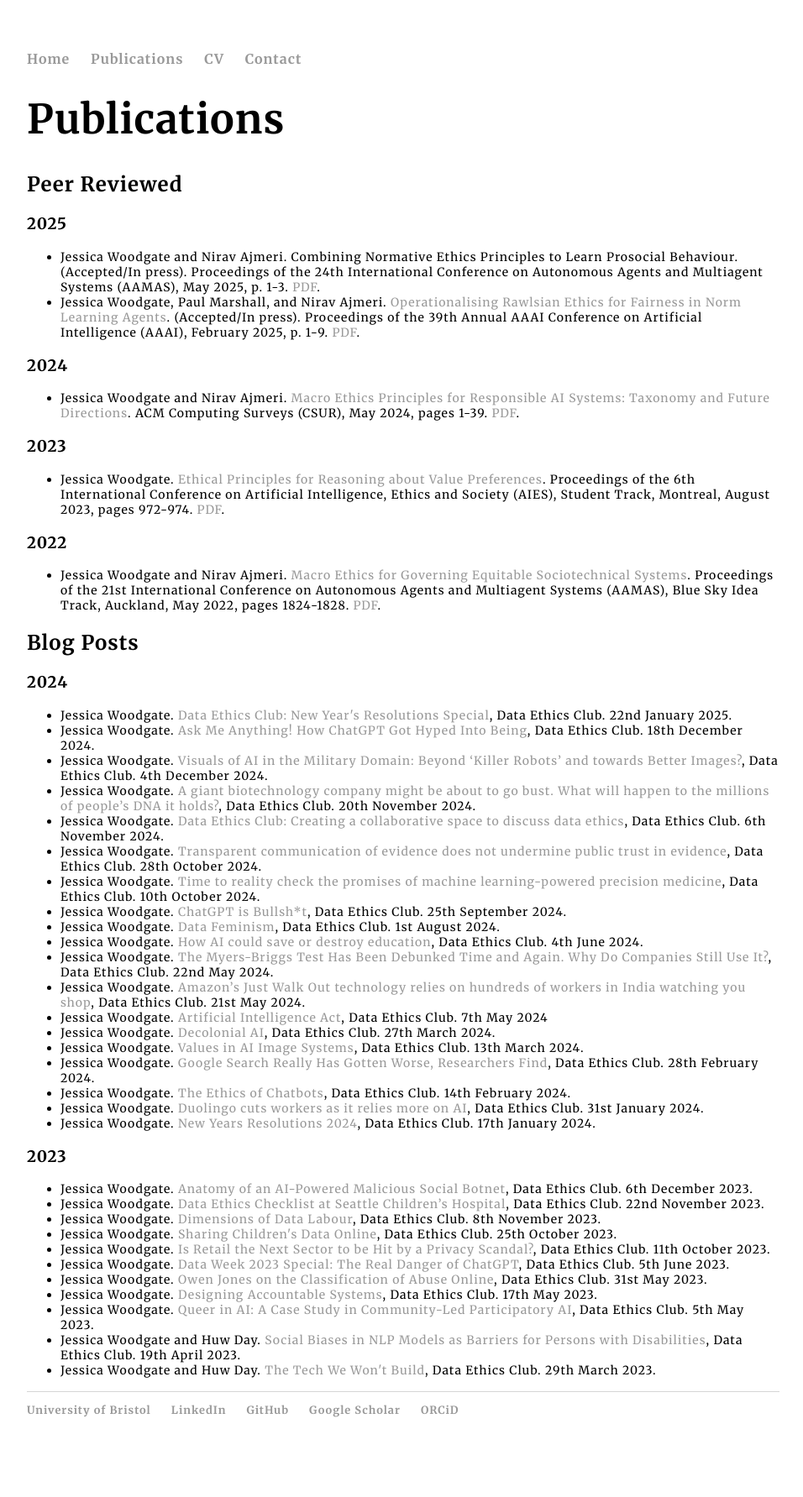
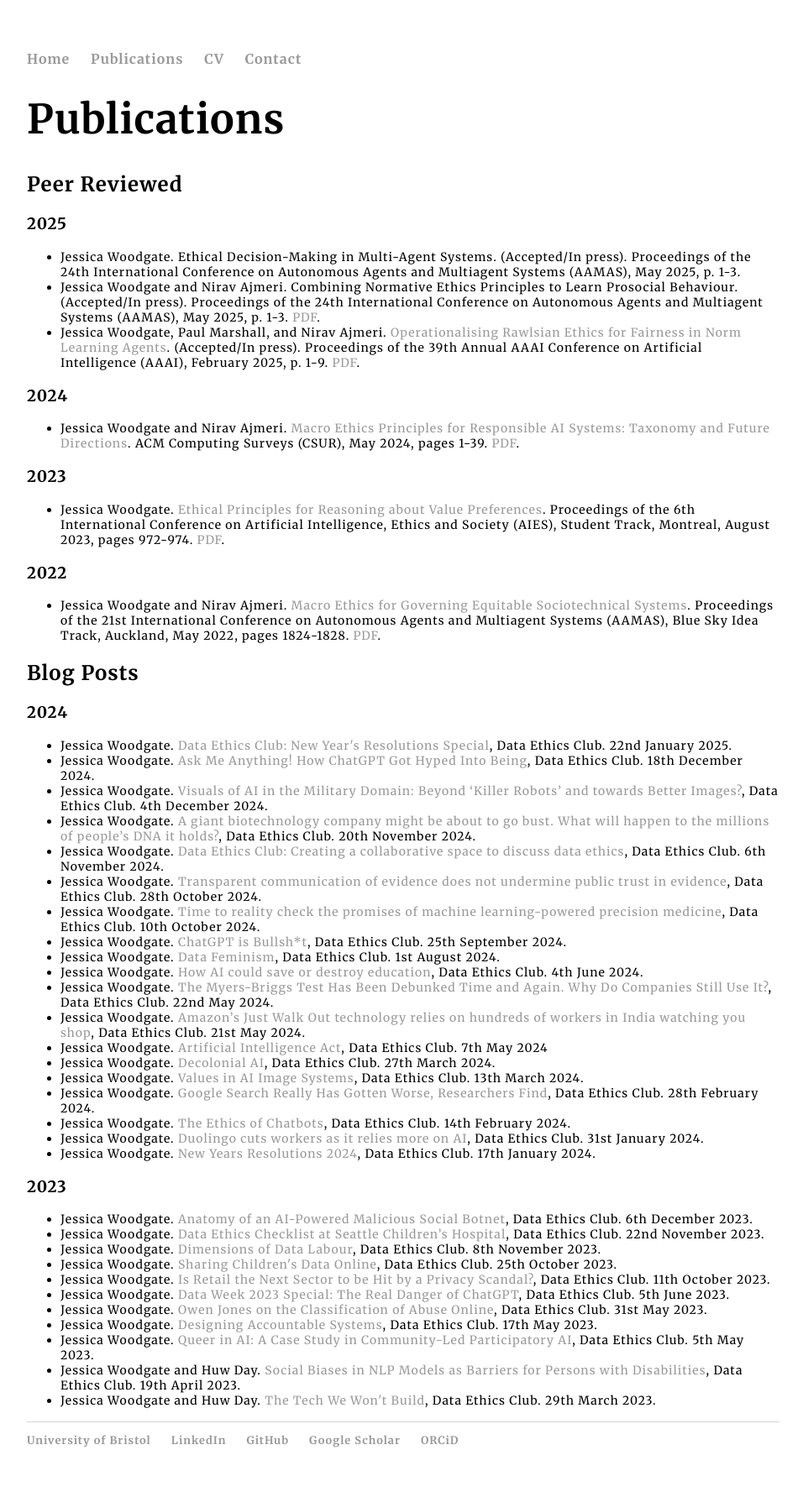
Before and after one commit to jessica-woodgate/jessica-woodgate.github.io, a Jekyll site: the page built from docs/publications/index.html, in a window 1280 px wide. Shown: the whole page at 84% size, without its empty margins (160-1116 px from the left). Built offline with Jekyll 4.4.1, drawn with Linux system fonts in a browser that asks for light colours; before the commit the page ends 1747 px from its top, so only the background shows below that.

Commit message:
added dc abstract

```diff
--- a/docs/cv/index.html
+++ b/docs/cv/index.html
@@ -78,6 +78,10 @@ title: CV of Jessica Woodgate
 					<hr class="solid">
 					<h2>Publications</h2>
 					<hr class="solid">
+					<p>Jessica Woodgate.
+						Ethical Decision-Making in Multi-Agent Systems. (Accepted/In press).
+						Proceedings of the 24th International Conference on Autonomous Agents and Multiagent Systems (AAMAS), May 2025, p. 1-3.
+					</p>
 					<p>Jessica Woodgate and Nirav Ajmeri.
 						Combining Normative Ethics Principles to Learn Prosocial Behaviour. (Accepted/In press).
 						Proceedings of the 24th International Conference on Autonomous Agents and Multiagent Systems (AAMAS), May 2025, p. 1-3.
--- a/docs/index.html
+++ b/docs/index.html
@@ -45,6 +45,9 @@ layout: home
 	<h2>News</h2>
 	<h3>2025</h3>
 	<ul class="publications-list">
+		<li>May: extended abstract at <a href="https://aamas2025.org/">AAMAS 2025</a> Doctoral Consortium
+			Ethical Decision-Making in Multi-Agent Systems. (Accepted/In press). Jessica Woodgate.
+		</li>
 		<li>May: extended abstract at <a href="https://aamas2025.org/">AAMAS 2025</a>
 			Combining Normative Ethics Principles to Learn Prosocial Behaviour. (Accepted/In press). Jessica Woodgate and Nirav Ajmeri.
 			Download <a href="data/papers/Combining_Normative_Ethics_Principles_to_Learn_Prosocial_Behaviour.pdf" download="Combining Normative Ethics Principles to Learn Prosocial Behaviour.pdf">PDF</a>.
--- a/docs/publications/index.html
+++ b/docs/publications/index.html
@@ -8,6 +8,10 @@ title: Publications of Jessica Woodgate
         <h2>Peer Reviewed</h2>
         <h3>2025</h3>
         <ul class="publications-list">
+            <li>Jessica Woodgate.
+                Ethical Decision-Making in Multi-Agent Systems. (Accepted/In press).
+                Proceedings of the 24th International Conference on Autonomous Agents and Multiagent Systems (AAMAS), May 2025, p. 1-3.
+            </li>
             <li>Jessica Woodgate and Nirav Ajmeri.
                 Combining Normative Ethics Principles to Learn Prosocial Behaviour. (Accepted/In press).
                 Proceedings of the 24th International Conference on Autonomous Agents and Multiagent Systems (AAMAS), May 2025, p. 1-3.
```
